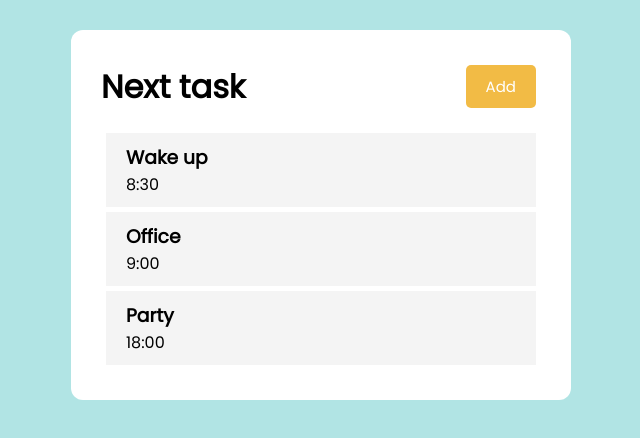
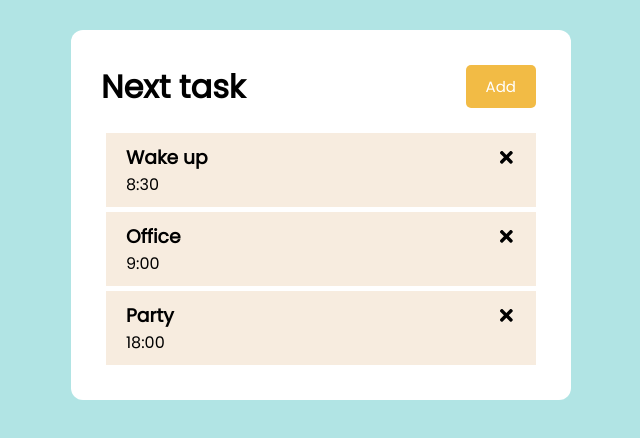
Before and after one commit to mksci/react_next_app, a React (Create React App) app: page / in a window 1280 px wide. Shown: the top 438 px of the page, without its empty margins (319-959 px from the left). Built offline with nearby package versions, Linux system fonts and the light colour scheme.

Commit message:
add_react-icons

```diff
--- a/package.json
+++ b/package.json
@@ -8,6 +8,7 @@
     "@testing-library/user-event": "^12.8.3",
     "react": "^17.0.2",
     "react-dom": "^17.0.2",
+    "react-icons": "^4.2.0",
     "react-scripts": "4.0.3",
     "web-vitals": "^1.1.2"
   },
--- a/src/components/Task.js
+++ b/src/components/Task.js
@@ -1,7 +1,11 @@
+import {FaTimes} from 'react-icons/fa'
+
 const Task = ({ task }) => {
     return (
         <div className='task'>
-            <h3>{task.text}</h3>
+            <h3>
+                {task.text} <FaTimes />
+            </h3>
             <p>{task.hour}</p>
         </div>
     )
--- a/src/index.css
+++ b/src/index.css
@@ -58,7 +58,7 @@
 }
 
 .task {
-  background: #f4f4f4;
+  background: rgb(247, 236, 223);
   margin: 5px;
   padding: 10px 20px;
   cursor: pointer;
```
Also changed, not shown: 1 other file (tests, documents, lock files or other folders).
